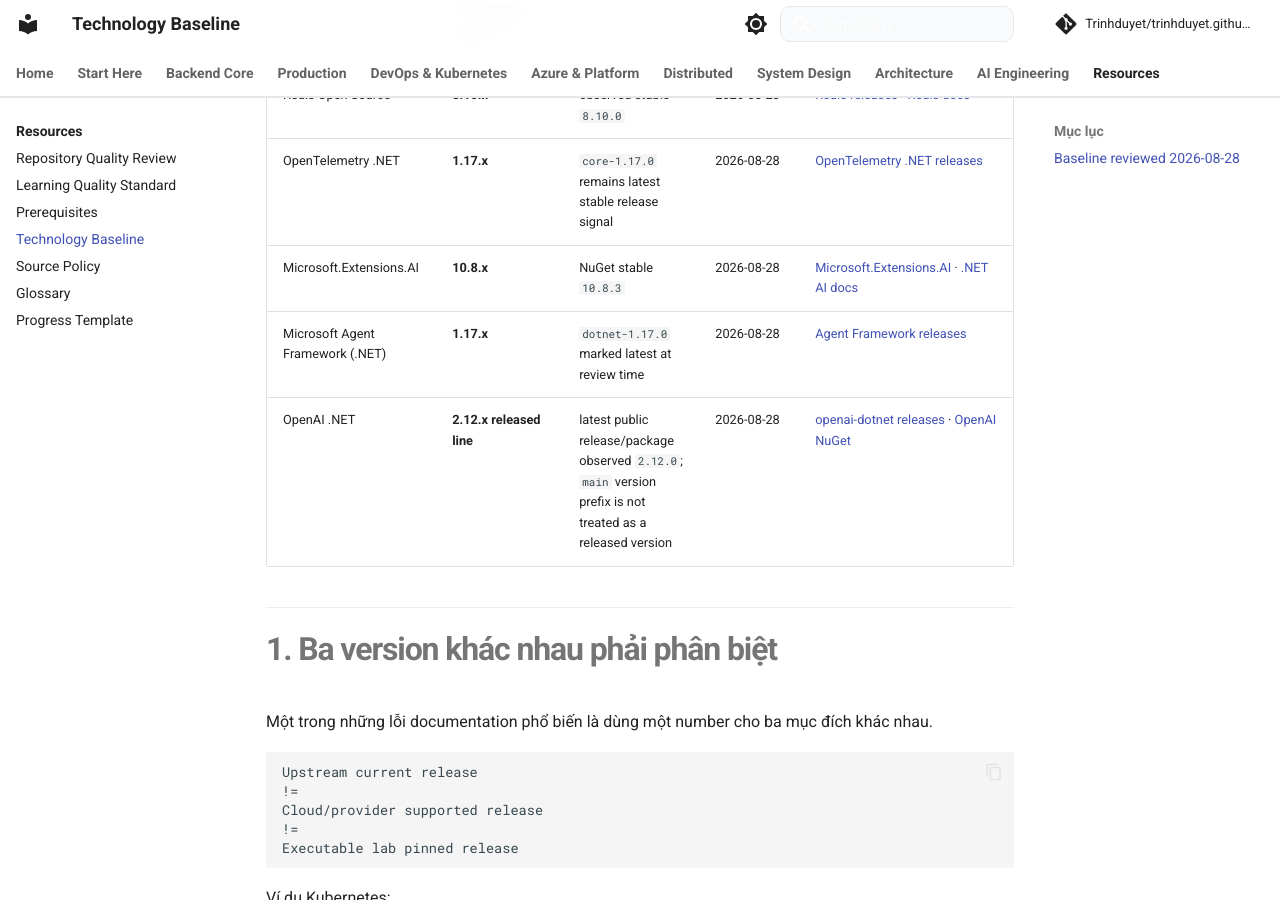
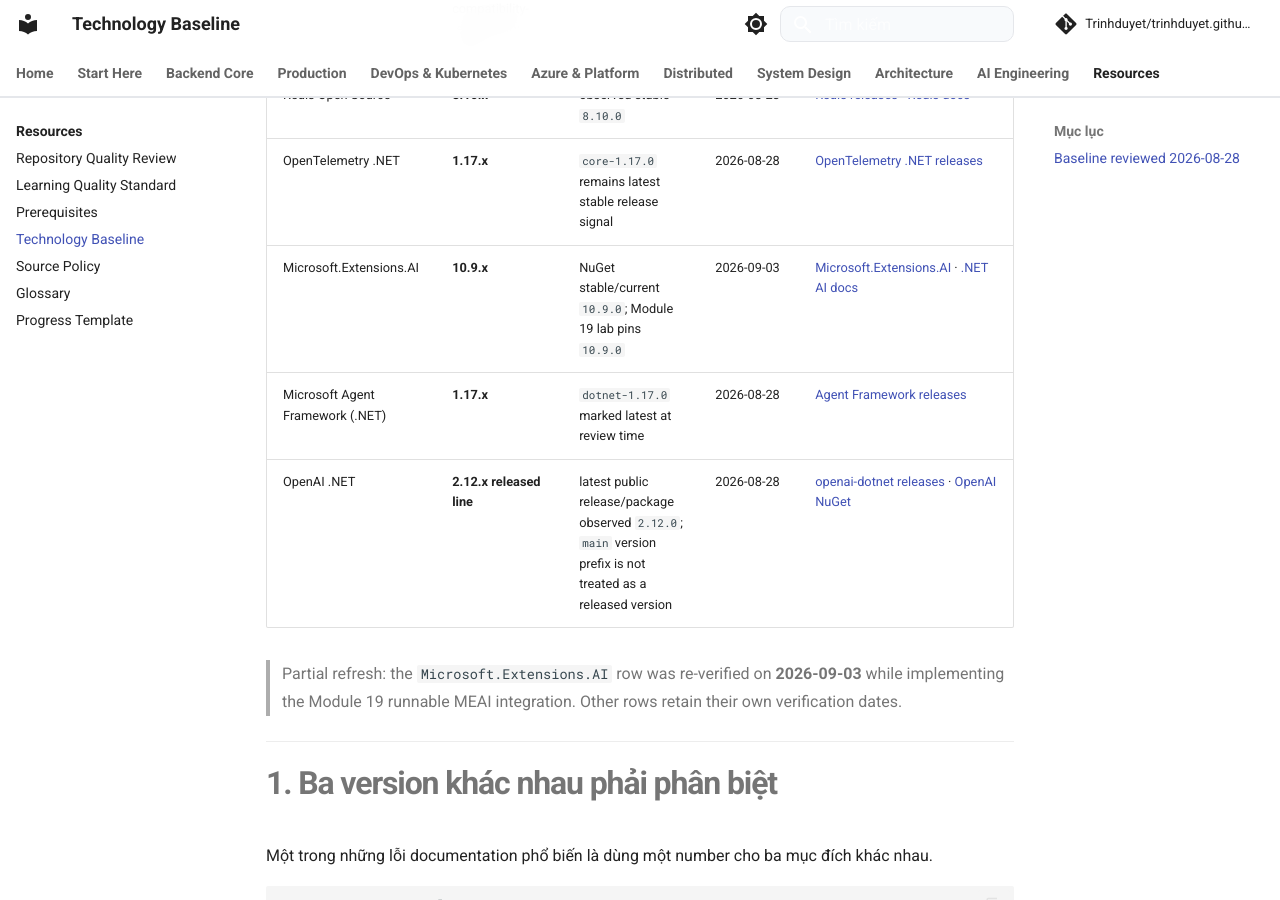
Before and after one commit to Trinhduyet/trinhduyet.github.io, an MkDocs documentation site: the page built from docs/00-roadmap/technology-baseline.md, in a window 1280 px wide and 900 px high, scrolled down 1209 px. Built offline with MkDocs 1.6.1 and Material for MkDocs 9.7.7, drawn with Linux system fonts in a browser that asks for light colours; comment, search, counter and statistics services are not loaded; some of the changed text lies outside the part shown.

Commit message:
docs(ai): refresh Microsoft.Extensions.AI baseline to 10.9.0

````diff
--- a/docs/00-roadmap/technology-baseline.md
+++ b/docs/00-roadmap/technology-baseline.md
@@ -15,9 +15,11 @@
 | Terraform | **1.16.x** for new docs; existing labs/config must be compatibility-tested before bump | stable `1.16.0` released 2026-08-26; 1.17 is prerelease | 2026-08-28 | [Terraform releases](https://github.com/hashicorp/terraform/releases) |
 | Redis Open Source | **8.10.x** | observed stable `8.10.0` | 2026-08-28 | [Redis releases](https://github.com/redis/redis/releases) · [Redis docs](https://redis.io/docs/latest/) |
 | OpenTelemetry .NET | **1.17.x** | `core-1.17.0` remains latest stable release signal | 2026-08-28 | [OpenTelemetry .NET releases](https://github.com/open-telemetry/opentelemetry-dotnet/releases) |
-| Microsoft.Extensions.AI | **10.8.x** | NuGet stable `10.8.3` | 2026-08-28 | [Microsoft.Extensions.AI](https://www.nuget.org/packages/Microsoft.Extensions.AI) · [.NET AI docs](https://learn.microsoft.com/en-us/dotnet/ai/) |
+| Microsoft.Extensions.AI | **10.9.x** | NuGet stable/current `10.9.0`; Module 19 lab pins `10.9.0` | 2026-09-03 | [Microsoft.Extensions.AI](https://www.nuget.org/packages/Microsoft.Extensions.AI) · [.NET AI docs](https://learn.microsoft.com/en-us/dotnet/ai/) |
 | Microsoft Agent Framework (.NET) | **1.17.x** | `dotnet-1.17.0` marked latest at review time | 2026-08-28 | [Agent Framework releases](https://github.com/microsoft/agent-framework/releases) |
 | OpenAI .NET | **2.12.x released line** | latest public release/package observed `2.12.0`; `main` version prefix is not treated as a released version | 2026-08-28 | [openai-dotnet releases](https://github.com/openai/openai-dotnet/releases) · [OpenAI NuGet](https://www.nuget.org/packages/OpenAI) |
+
+> Partial refresh: the `Microsoft.Extensions.AI` row was re-verified on **2026-09-03** while implementing the Module 19 runnable MEAI integration. Other rows retain their own verification dates.
 
 ---
 
@@ -119,6 +121,18 @@
 
 SDK and model/provider behavior evolve quickly. Pin exact packages in runnable projects and keep eval regression gate.
 
+For `Microsoft.Extensions.AI`, distinguish:
+
+```text
+MEAI abstraction/package version
+!=
+provider SDK version
+!=
+model/deployment version
+```
+
+A package upgrade still requires compile tests, behavior/eval regression and provider compatibility verification.
+
 ---
 
 # 4. Important corrections from previous snapshot
@@ -131,6 +145,7 @@
 SQL 2025   CU7      → CU8 listed by Microsoft
 Kubernetes 1.36.x   → upstream 1.37.0 current
 Terraform  1.15.x   → 1.16.0 stable
+MEAI       10.8.x   → 10.9.0 stable/current
 ```
 
 OpenAI .NET is deliberately recorded from **released package/release artifacts**. A version prefix on a development branch is not used as release evidence.
@@ -201,5 +216,6 @@
 ## Verification metadata
 
 - Repository baseline review: **2026-08-28**, Asia/Bangkok.
+- Partial AI SDK refresh: **2026-09-03** for `Microsoft.Extensions.AI` 10.9.0.
 - Critical refreshes verified against official .NET, Microsoft, Docker, Kubernetes, HashiCorp, OpenTelemetry, Microsoft package/framework and OpenAI release/package sources.
 - Managed cloud versions are intentionally not inferred from upstream Kubernetes current release.
````
